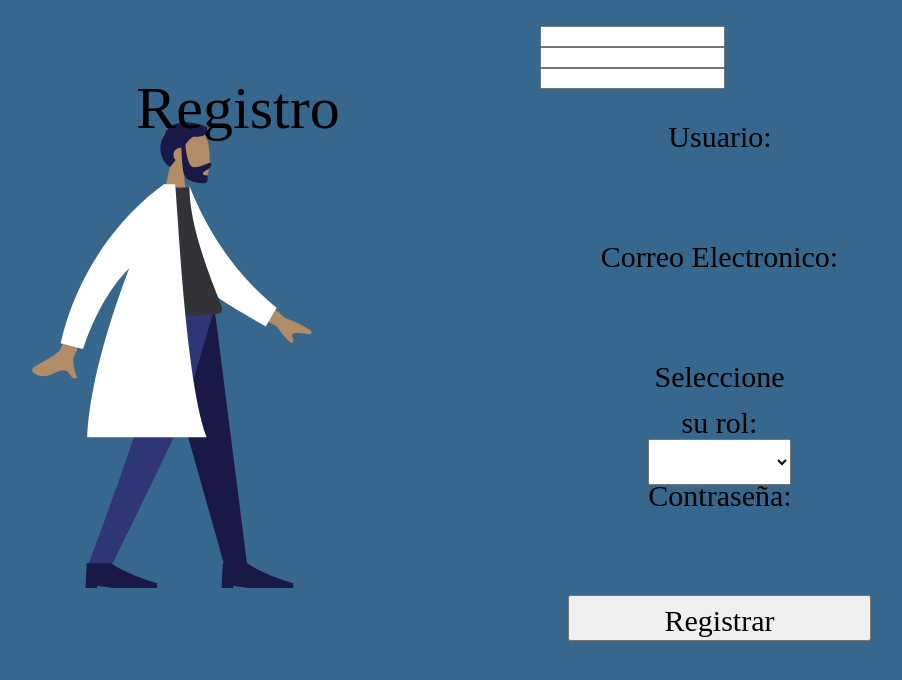
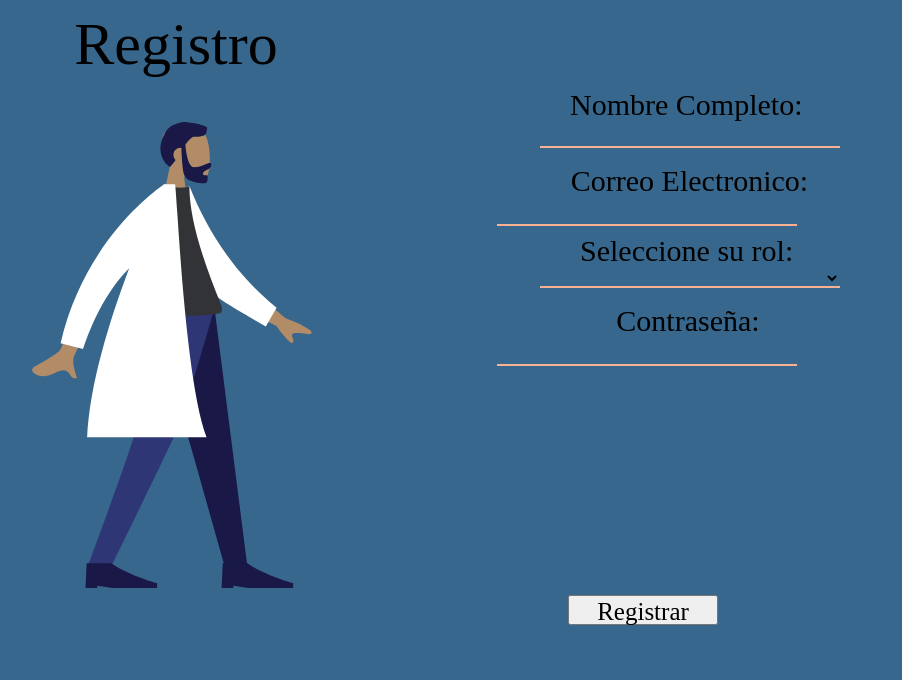
Before and after one commit to IvanHam20/wdib, a Flask app: page /registro in a window 1280 px wide. Shown: the top 680 px of the page, without its empty margins (8-910 px from the left). Run offline with Flask 2, Linux system fonts and the light colour scheme; tables that the repository leaves empty or names only in its code hold one stand-in row (values such as "Sample post"); parts of the project's set-up code (start-up, migrations or seed data) failed here and were passed over; some libraries are stand-ins or nearby versions.

Commit message:
git push

```diff
--- a/app.py
+++ b/app.py
@@ -115,7 +115,13 @@ def login():
 
     if request.method == 'POST':
         email = request.form['email']
+        # validar con regex
+        # if (email):
+        #    return redirect("/login")
         password = request.form['password']
+        # validar con regex
+        # if (password):
+        #    return redirect("/login")
 
         cur = mysql.connection.cursor()
         cur.execute("SELECT * FROM users WHERE email=%s",(email,))
--- a/static/css/style.css
+++ b/static/css/style.css
@@ -109,8 +109,8 @@
     position: absolute;
     width: 232px;
     height: 92px;
-    left: 122px;
-    top: 14px;
+    left: 60px;
+    top: -50px;
 
     font-family: 'Bodoni Moda';
     font-style: normal;
@@ -123,10 +123,9 @@
 
 .rol{
     position: absolute;
-    width: 143px;
     height: 46px;
-    left: 648px;
-    top: 346px;
+    top: 220px;
+    left: 580px;
 
     font-family: 'Bodoni Moda';
     font-style: normal;
@@ -139,18 +138,49 @@
 
 .Rrol{
     position: absolute;
-    width: 143px;
-    height: 46px;
-    left: 648px;
-    top: 431px;
+    width: 300px;
+    height: 20px;
+    left: 540px;
+    top: 260px;
+
+    background: none;
+    border: none;
+    outline: 0px;
+	border-bottom: 2px solid #F8B195;
 }
 
 .usuario{
     position: absolute;
-    width: 106px;
+    top: 80px;
+    left: 570px;
+
+    font-family: 'Bodoni Moda';
+    font-style: normal;
+    font-weight: 400;
+    font-size: 30px;
+
+    color: #000000;
+}
+
+.rusuario{
+    position: absolute;
+    width: 300px;
+    height: 20px;
+    top: 120px;
+    left: 540px;
+
+    background: none;
+    border: none;
+    outline: 0px;
+	border-bottom: 2px solid #F8B195;
+}
+
+.email{
+    position: absolute;
+    width: 259px;
     height: 46px;
-    left: 667px;
-    top: 106px;
+    left: 560px;
+    top: 150px;
 
     font-family: 'Bodoni Moda';
     font-style: normal;
@@ -161,12 +191,25 @@
     color: #000000;
 }
 
-.email{
+.remail{
+    position: relative;
+    width: 300px;
+    height: 20px;
+    top: 180px;
+    left: 15px;
+
+    background: none;
+    border: none;
+    outline: 0px;
+	border-bottom: 2px solid #F8B195;
+}
+
+.contraseña{
     position: absolute;
-    width: 259px;
+    width: 156px;
     height: 46px;
-    left: 590px;
-    top: 226px;
+    left: 610px;
+    top: 290px;
 
     font-family: 'Bodoni Moda';
     font-style: normal;
@@ -177,34 +220,30 @@
     color: #000000;
 }
 
-.contraseña{
-    position: absolute;
-    width: 156px;
-    height: 46px;
-    left: 642px;
-    top: 465px;
+.rcontraseña{
+    position: relative;
+    width: 300px;
+    height: 20px;
+    top: 300px;
+    left: 15px;
 
-    font-family: 'Bodoni Moda';
-    font-style: normal;
-    font-weight: 400;
-    font-size: 30px;
-    line-height: 46px;
-
-    color: #000000;
+    background: none;
+    border: none;
+    outline: 0px;
+	border-bottom: 2px solid #F8B195;
 }
 
 .registrar{
     position: absolute;
-    width: 303px;
-    height: 46px;
+    width: 150px;
+    height: 30px;
     left: 568px;
     top: 587px;
 
     font-family: 'Bodoni Moda';
     font-style: normal;
     font-weight: 400;
-    font-size: 30px;
-    line-height: 46px;
+    font-size: 25px;
     text-align: center;
 
     color: #000000;
--- a/templates/login.html
+++ b/templates/login.html
@@ -8,7 +8,7 @@
 
             <form action="/login" method="POST">
 
-                <h1 class="tlogin">Login</h1><br>
+                <h1 class="tlogin">Inicio de Sesion</h1><br>
 
                 <div>
                     <label class="correo">Correo Electronico:</label>
@@ -21,7 +21,7 @@
                 </div>
 
                 <div class="form-group">
-                    <button class="boton">Login</button>
+                    <button class="blogin">Login</button>
                 </div>
 
                 <div >
--- a/templates/profesor/home.html
+++ b/templates/profesor/home.html
@@ -20,6 +20,7 @@
 </head>
 
 <body class="background">
+    <h1 class="tlogin">Listas de Materiales</h1><br>
     {% for practica in practicas %}
     <a href="/materiales?id={{practica['id']}}">{{ practica["name"] }}</a>
     </br>
--- a/templates/registro.html
+++ b/templates/registro.html
@@ -9,28 +9,28 @@
         <form action="/registro" method="POST">
             <h1 class="registro2">Registro</h1><br>
             <div>
-                <label class="usuario">Usuario:</label>
-                <input type="text" class="form-input" name="name">
+                <label class="usuario">Nombre Completo:</label>
+                <input type="text" class="rusuario" name="name">
+            </div>
+
+            <div>
+                <label class="email">Correo Electronico:</label>
+                <input type="email" class="remail" name="email">
             </div>
 
             <div>
                 <label class="rol">Seleccione su rol:</label>
                 <select class="Rrol" name= "rol">
-                    <option value="0">           </option>
+                    <option value="0"></option>
                     {% for rol in rol %}
                     <option value="{{rol.id_rol}}">{{ rol.nom_rol}}</option>
                     {% endfor %}
                 </select>
             </div>
 
-            <div>
-                <label class="email">Correo Electronico:</label>
-                <input type="email" class="form-input" name="email">
-            </div>
-
             <div >
                 <label class="contraseña">Contraseña:</label>
-                <input type="password" class="form-input" name="password">
+                <input type="password" class="rcontraseña" name="password">
             </div>
 
             <div>
```
Also changed, not shown: other parts of static/css/style.css (+28 -12 lines), templates/materiales.html (+12 -9 lines).
